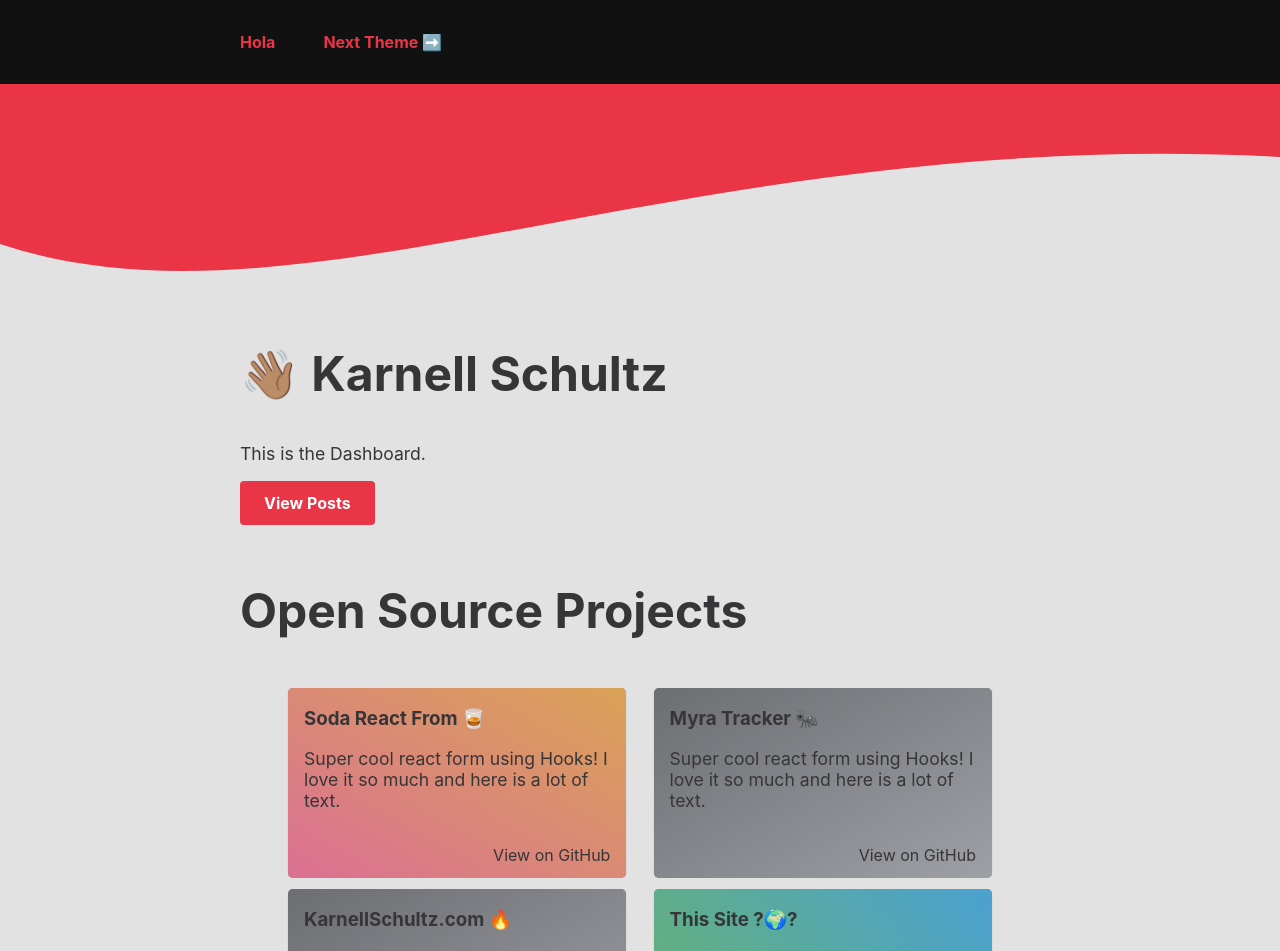
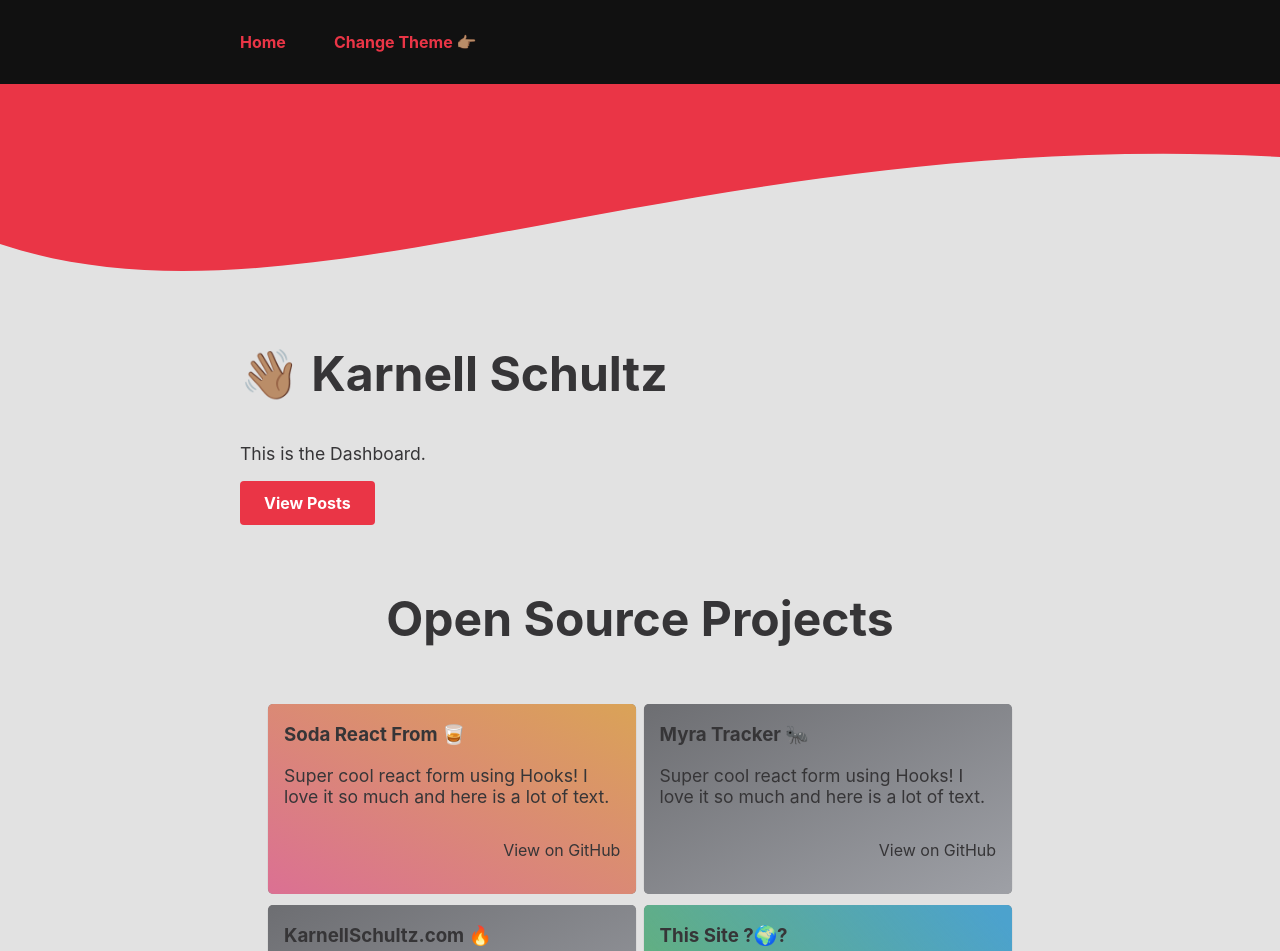
Before and after one commit to KarnellSchultz/KarmaProject, a React (Create React App) app: page / in a window 1280 px wide. Shown: the top 951 px of the page. Built offline with nearby package versions, Linux system fonts and the light colour scheme.

Commit message:
cleaned up some components

```diff
--- a/src/components/Footer.tsx
+++ b/src/components/Footer.tsx
@@ -5,8 +5,10 @@ export default function Footer() {
 	return (
 		<footer>
 			<section>
-				<p>Thanks for checking my stuff out</p>
-				<Emoji symbol={'🤙🏽'} label={'hang ten emoji'} />
+				<p>
+					Thanks for checking my stuff out
+					<Emoji symbol={'🤙🏽'} label={'hang ten emoji'} />
+				</p>
 			</section>
 		</footer>
 	);
--- a/src/components/Nav.tsx
+++ b/src/components/Nav.tsx
@@ -1,6 +1,7 @@
 import React from 'react';
 import { Link } from 'react-router-dom';
 import SVGHeaderComponent from './SVGHeaderComponent';
+import Emoji from './Emoji';
 interface props {
 	themeToggle: any;
 	theme: any;
@@ -11,9 +12,10 @@ export default function Nav({ themeToggle }: props) {
 		<>
 			<nav>
 				<section>
-					<a href="/">Hola</a>
+					<a href="/">Home</a>
 					<Link to="#" onClick={themeToggle}>
-						Next Theme ➡️
+						Change Theme
+						<Emoji symbol={' 👉🏽'} label={'hang ten emoji'} />
 					</Link>
 				</section>
 			</nav>
--- a/src/components/OpenSourceProjects.tsx
+++ b/src/components/OpenSourceProjects.tsx
@@ -29,6 +29,7 @@ export default function OpenSourceProjects() {
 	return (
 		<>
 			<OpenSourceSection>
+				<h1>Open Source Projects</h1>
 				<ProjectItem
 					title={'Soda React From 🥃'}
 					link={'https://soda-react-form.netlify.com/'}
--- a/src/components/ProjectContainer.tsx
+++ b/src/components/ProjectContainer.tsx
@@ -5,7 +5,7 @@ const OpenSourceItem = styled.div`
 	@media screen and (max-width: ${({ theme }) => theme.maxMobileSize}) {
 		width: 90%;
 	}
-	width: 45%;
+	width: 49%;
 	min-width: 330px;
 	height: 190px;
 	min-height: 150px;
@@ -40,6 +40,7 @@ const StyledLink = styled.a`
 const StyledGitLink = styled(StyledLink)`
 	display: flex;
 	justify-content: flex-end;
+
 	margin-right: 1rem;
 	:hover {
 		text-decoration: underline;
@@ -60,12 +61,14 @@ export default function ProjectItem({
 	gitLink = '#',
 }: props) {
 	return (
-		<OpenSourceItem>
-			<StyledLink href={link}>
-				<h3>{title}</h3>
-				<p>{blurb}</p>
+		<>
+			<OpenSourceItem>
+				<StyledLink href={link}>
+					<h3>{title}</h3>
+					<p>{blurb}</p>
+				</StyledLink>
 				<StyledGitLink href={gitLink}>View on GitHub</StyledGitLink>
-			</StyledLink>
-		</OpenSourceItem>
+			</OpenSourceItem>
+		</>
 	);
 }
--- a/src/components/SVGHeaderComponent.tsx
+++ b/src/components/SVGHeaderComponent.tsx
@@ -10,7 +10,6 @@ export const StyledSVGContainer = styled.div`
 		height: 300px;
 		margin-top: -6rem;
 	}
-
 	display: inline-block;
 	position: relative;
 	width: 100%;
--- a/src/global.js
+++ b/src/global.js
@@ -94,6 +94,10 @@ section h1 {
     border-radius: 4px;
     font-weight: 700;
     padding: 0.75rem 1.5rem;
+    transition: all 300ms ease;
 }
+  .button:hover {
+    box-shadow: 4px 4px 15px rgba(0,0,0,0.2)
 
+  }
   `;
--- a/src/pages/DashboardPage.js
+++ b/src/pages/DashboardPage.js
@@ -26,7 +26,6 @@ export const DashboardPage = ({ themeToggle }) => {
 				</Link>
 			</StyledBodyContentSection>
 			<section>
-				<h1>Open Source Projects</h1>
 				<OpenSourceProject />
 			</section>
 			<Footer />
--- a/src/theme.tsx
+++ b/src/theme.tsx
@@ -1,5 +1,5 @@
 // theme.js;
-const karmaBlue = '#63c6cb';
+// const karmaBlue = '#63c6cb';
 const darkKarmaPink = '#ff82a7';
 const lightKarmaPink = '#f8dbd5';
 const karmaCream = '#f5eee8';
@@ -10,6 +10,7 @@ export const themes = {
 	lightTheme: {
 		body: '#E2E2E2',
 		text: '#363537',
+		//Button
 		buttonBackgroundColor: red,
 		buttonHoverColor: '#222',
 		navColor: '#111',
@@ -22,11 +23,9 @@ export const themes = {
 	darkTheme: {
 		body: '#282c35',
 		text: '#f0f0f0',
-
 		//Button
 		buttonBackgroundColor: red,
 		buttonHoverColor: '#222',
-
 		navColor: '#111',
 		mainAccent: red,
 		toggleBorder: '#6B8096',
@@ -37,10 +36,9 @@ export const themes = {
 	karmaTheme: {
 		body: lightKarmaPink,
 		text: '#111',
-
+		//Button
 		buttonBackgroundColor: karmaGreen,
 		buttonHoverColor: lightKarmaPink,
-
 		navColor: karmaCream,
 		toggleBorder: '#FFF',
 		mainAccent: darkKarmaPink,
```
